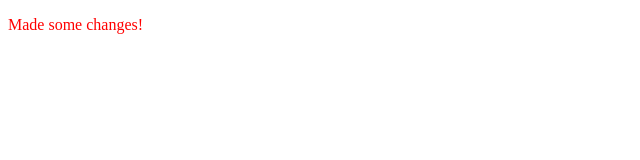
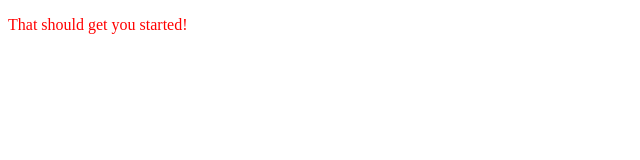
Before and after one commit to sandb230/sandb230.github.io, a plain HTML site: page index.html in a window 1280 px wide. Shown: the full height of the page, 0-640 px from the left. Drawn offline with Linux system fonts and the light colour scheme.

Commit message:
Final Text

```diff
--- a/index.html
+++ b/index.html
@@ -6,6 +6,6 @@
   </head>
 
   <body>
-    <p>Made some changes!</p>
+    <p>That should get you started!</p>
    <body>
 </html>
```
